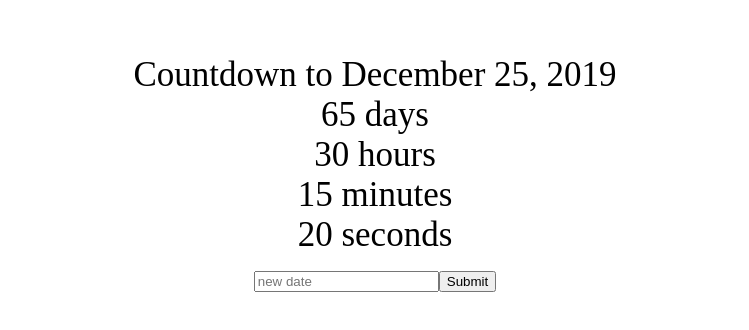
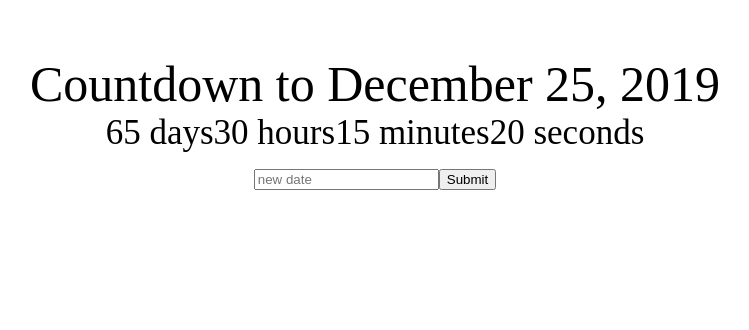
Before and after one commit to alvalle09/countdownchamp, a React (Create React App) app: page / in a window 1280 px wide. Shown: the part 198-528 px from the top of the page, without its empty margins (265-1014 px from the left). Built offline with nearby package versions, Linux system fonts and the light colour scheme.

Commit message:
make labels inline using css

```diff
--- a/src/App.css
+++ b/src/App.css
@@ -4,3 +4,23 @@
     font-size: 35px;
     margin-top: 20%;
 }
+
+.App-title {
+    font-size: 50px;
+}
+
+.Clock-days {
+    display: inline;
+}
+
+.Clock-hours {
+    display: inline;
+}
+
+.Clock-minutes {
+    display: inline;
+}
+
+.Clock-seconds {
+    display: inline;
+}
--- a/src/App.js
+++ b/src/App.js
@@ -5,12 +5,12 @@
   render() {
     return (
       <div className="App">
-        <div>Countdown to December 25, 2019</div>
+        <div className="App-title">Countdown to December 25, 2019</div>
         <div>
-          <div>65 days</div>
-          <div>30 hours</div>
-          <div>15 minutes</div>
-          <div>20 seconds</div>
+          <div className="Clock-days">65 days</div>
+          <div className="Clock-hours">30 hours</div>
+          <div className="Clock-minutes">15 minutes</div>
+          <div className="Clock-seconds">20 seconds</div>
         </div>
         <input placeholder="new date" />
         <button>Submit</button>
```
